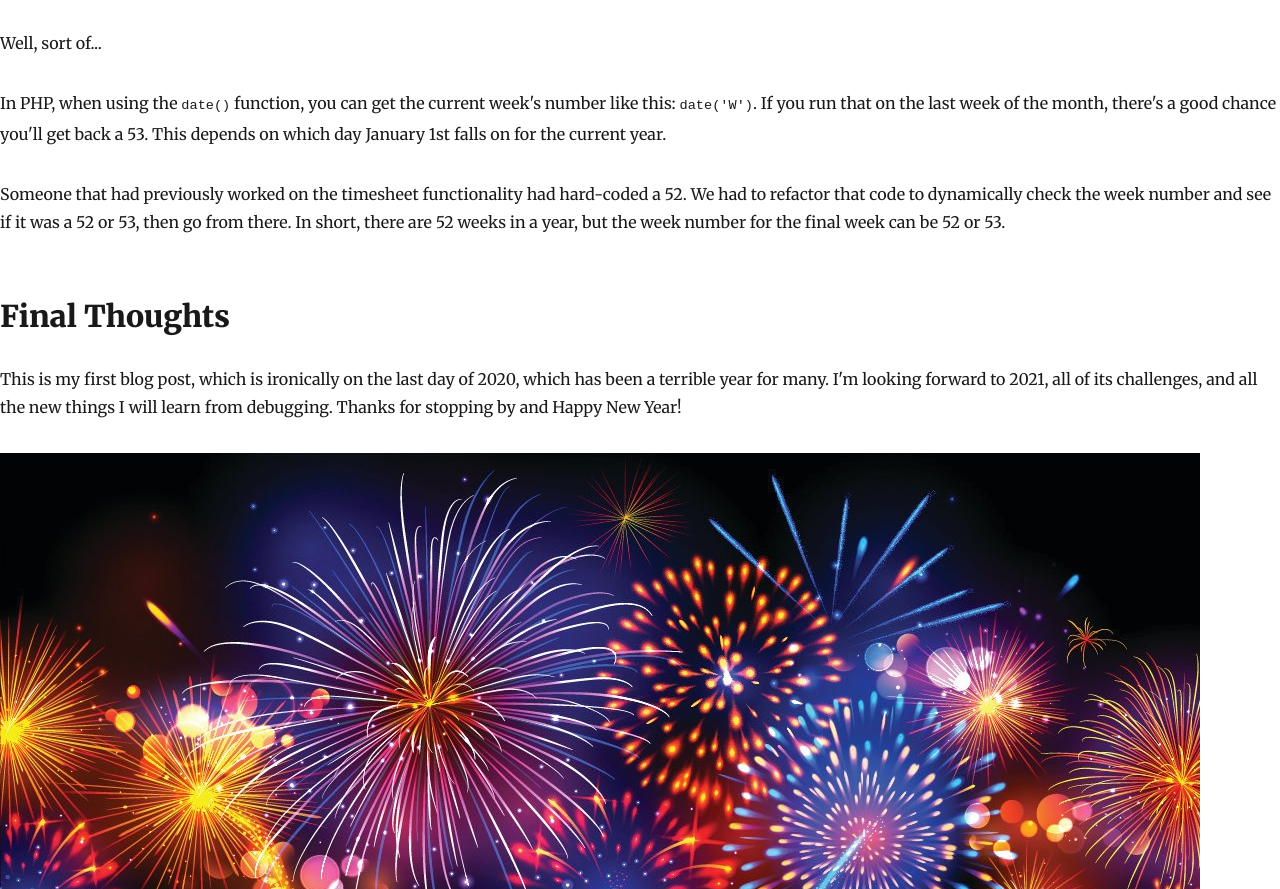
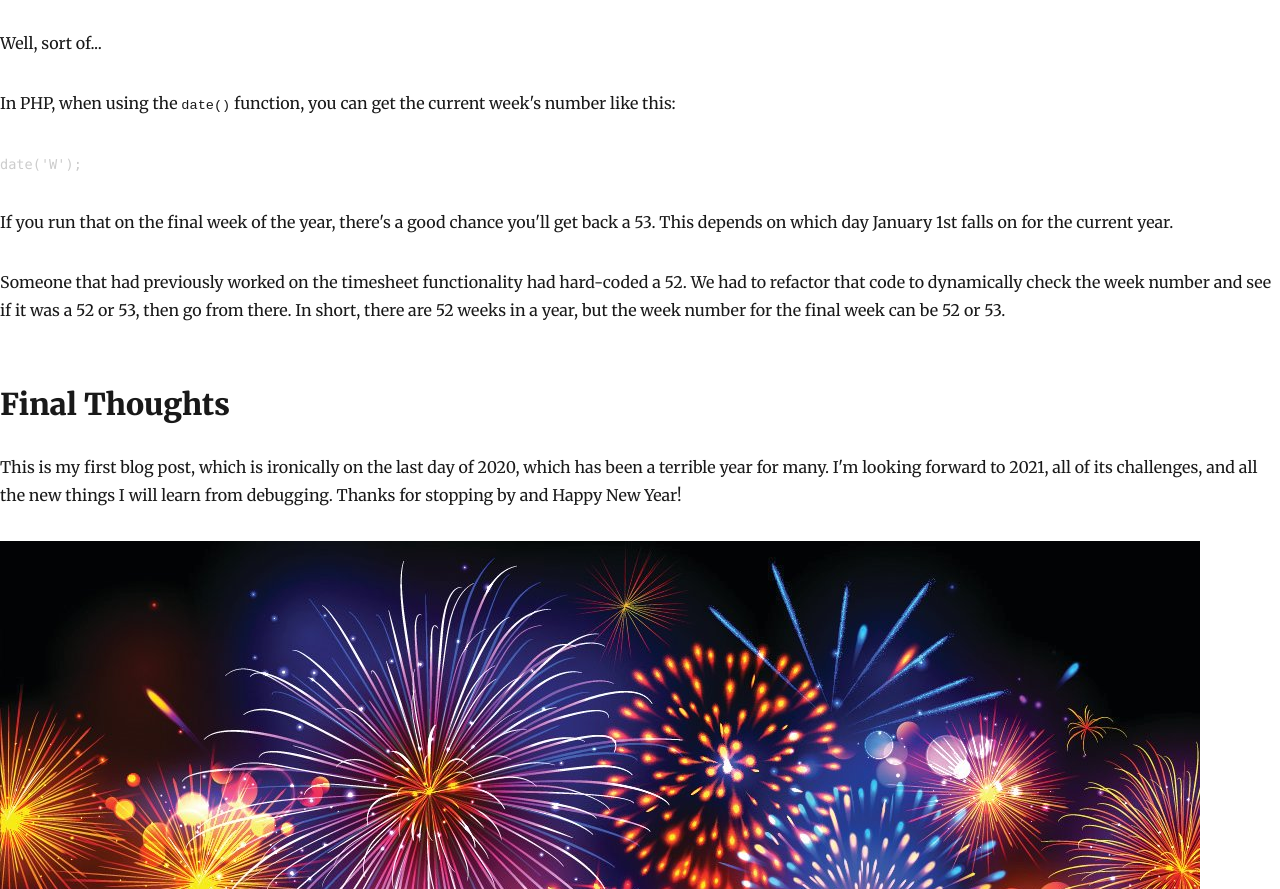
Before and after one commit to toddgoates/goatblog, a Gatsby site: page /dates-are-hard/ in a window 1280 px wide. Shown: the part 3157-4046 px from the top of the page. Built offline with nearby package versions, Linux system fonts and the light colour scheme; Gatsby itself is replaced by a stand-in of ours; some packages are replaced by stand-ins of ours; code samples lack their colours.

Commit message:
More content changes.

````diff
--- a/content/blog/dates-are-hard/index.md
+++ b/content/blog/dates-are-hard/index.md
@@ -44,7 +44,13 @@ The code for this application is rather complex and written in a way that isn't
 
 Well, sort of...
 
-In PHP, when using the `date()` function, you can get the current week's number like this: `date('W')`. If you run that on the last week of the month, there's a good chance you'll get back a 53. This depends on which day January 1st falls on for the current year.
+In PHP, when using the `date()` function, you can get the current week's number like this:
+
+```php
+date('W');
+```
+
+If you run that on the final week of the year, there's a good chance you'll get back a 53. This depends on which day January 1st falls on for the current year.
 
 Someone that had previously worked on the timesheet functionality had hard-coded a 52. We had to refactor that code to dynamically check the week number and see if it was a 52 or 53, then go from there. In short, there are 52 weeks in a year, but the week number for the final week can be 52 or 53.
 
````
